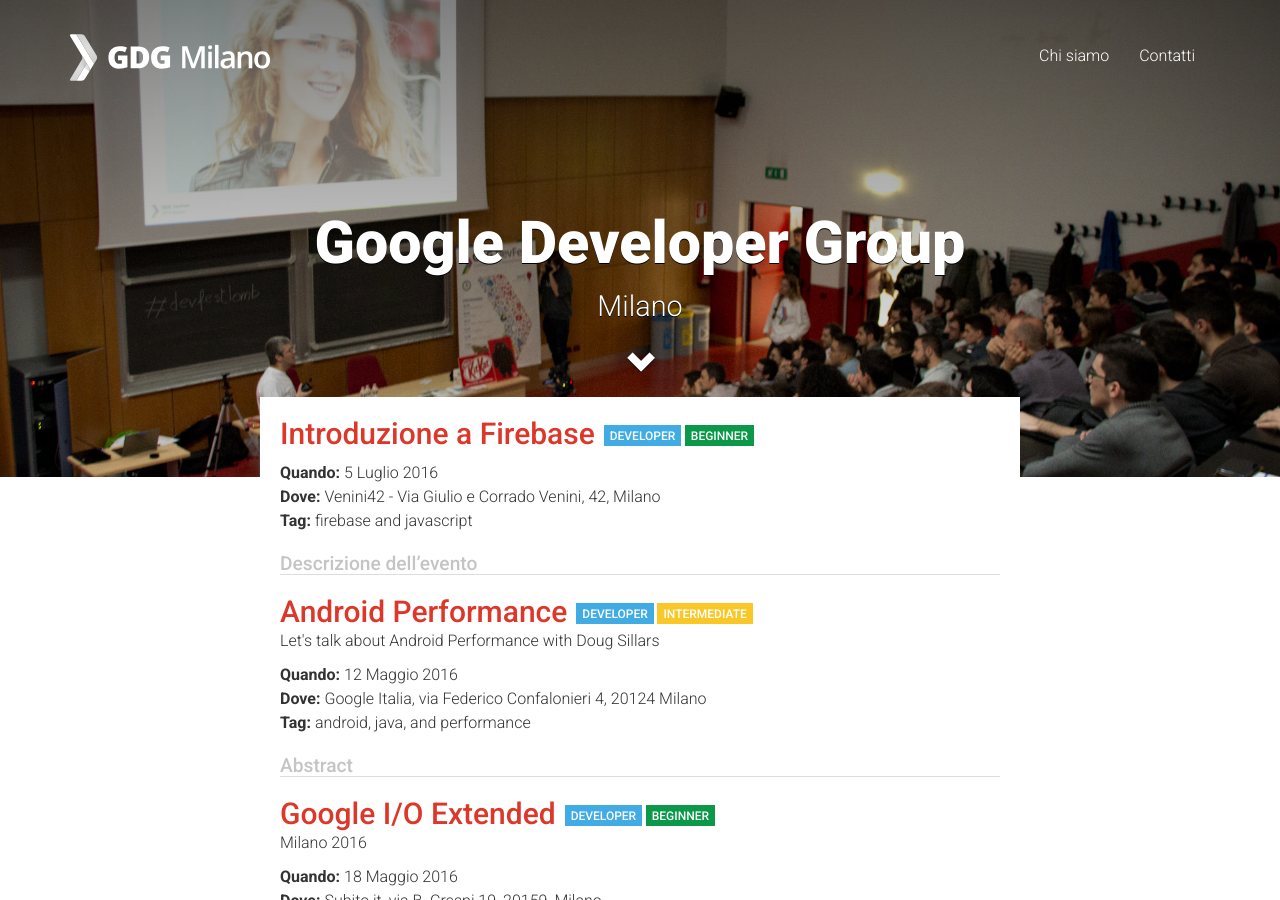
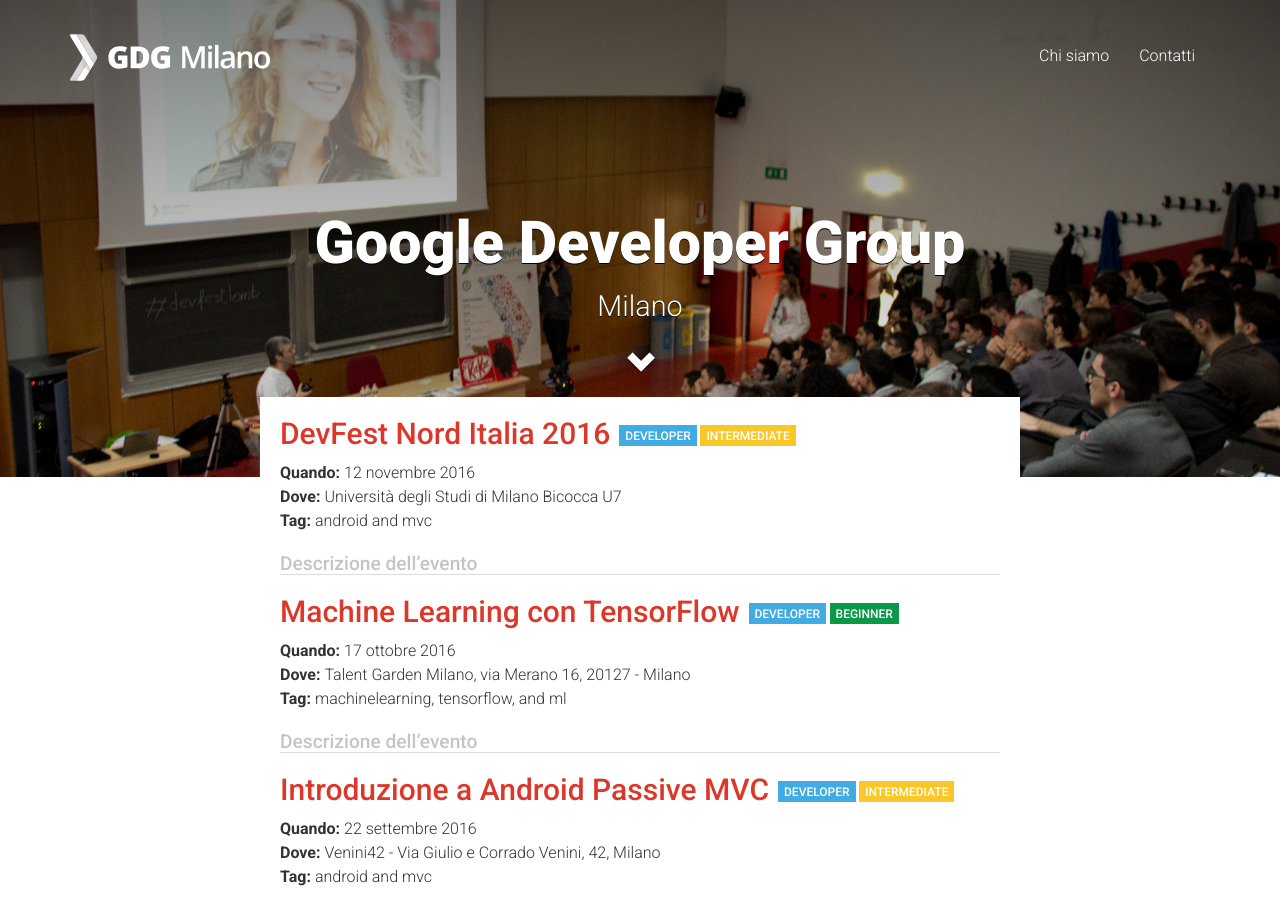
Before and after one commit to GdgMilano/gdgmilano.github.io, a Jekyll site: the page built from index.html, in a window 1280 px wide and 900 px high. Built offline with Jekyll 4.4.1, drawn with Linux system fonts in a browser that asks for light colours; some of the changed text lies outside the part shown.

Commit message:
aggiornamento varie

```diff
--- /dev/null
+++ b/_posts/2016-09-22-android-passive-mvc.md
@@ -0,0 +1,33 @@
+---
+layout: post
+title: Introduzione a Android Passive MVC
+author: Paolo
+image: assets/GenericBackground.png
+image-position: center
+date: 2016-07-05
+categories: eventi
+tags: android mvc
+level: intermediate
+target: developer
+when: 22 settembre 2016
+where: Venini42 - Via Giulio e Corrado Venini, 42, Milano
+---
+
+### Descrizione dell'evento
+
+Android Passive MVC è un'architettura per applicazioni Android, presentata per la prima volta nel 2013 da alcuni ricercatori dell'Université de technologie de Troyes, France. (https://www.thinkmind.org/index.php?view=article&articleid=patterns_2013_1_20_70039).
+Uno degli scopi dichiarati di tale architettura, oltre a fornire una chiara separazione tra le varie componenti dell'applicazione (seguendo appunto il classico pattern MVC), è quello di semplificare lo sviluppo di applicazioni Android grazie a un'architettura semplice e intuitiva, adatta anche ai neofiti.
+Christian Sarnataro, sviluppatore Java e Android, presenterà un'introduzione all'architettura e racconterà la sua esperienza nello sviluppo di alcune applicazioni di media complessità.
+
+Ringraziamo Mikamai e LinkMe che ospitano l'evento.
+
+### Dove
+
+<div style="width:100%; text-align:left;">
+<iframe width="100%" height="450" frameborder="0" style="border:0"
+src="https://www.google.com/maps/embed/v1/place?q=place_id:ChIJLzbmIN7GhkcR1k5fVW_7Wsk&key=AIzaSyB11l5WOMd4CF44z3sDkzmuyGNxZyvhMng" allowfullscreen></iframe>
+</div>
+
+### Registrati
+
+<div style="width:100%; text-align:left;" ><iframe  src="//eventbrite.it/tickets-external?eid=26184322012&ref=etckt" frameborder="0" height="214" width="100%" vspace="0" hspace="0" marginheight="5" marginwidth="5" scrolling="auto" allowtransparency="true"></iframe><div style="font-family:Helvetica, Arial; font-size:10px; padding:5px 0 5px; margin:2px; width:100%; text-align:left;" ><a class="powered-by-eb" style="color: #dddddd; text-decoration: none;" target="_blank" href="http://www.eventbrite.it/r/etckt">Con tecnologia Eventbrite</a></div></div>
--- /dev/null
+++ b/_posts/2016-10-17-tensor-flow.md
@@ -0,0 +1,31 @@
+---
+layout: post
+title: Machine Learning con TensorFlow
+author: Paolo
+image: assets/GenericBackground.png
+image-position: center
+date: 2016-07-05
+categories: eventi
+tags: machinelearning tensorflow ml
+level: beginner
+target: developer
+when: 17 ottobre 2016
+where: Talent Garden Milano, via Merano 16, 20127 - Milano
+---
+
+### Descrizione dell'evento
+
+<p><span>TensorFlow &egrave; un software Open Source studiato per l'apprendimento automatico in vari contesti, dal natural language processing al riconoscimento di immagini. TensorFlow &egrave; stato originariamente sviluppato dal Google Brain team per scopi di ricerca in Google e successivamente rilasciato come software Open Source sotto la licenza Apache 2.0.</span></p>
+<p><span>In questo talk utilizzeremo un approccio "hands-on" per esplorarne le potenzialit&agrave; e vedere come la costruzione di modelli predittivi diventi semplice.</span></p>
+<p>#Google #ML<span>&nbsp;#MachineLearning</span><span>&nbsp;#TensorFlow</span></p>
+<p>Ringraziamo <a title="TAG Milano" href="http://milano.talentgarden.org/" target="_blank">TAG Milano</a>&nbsp;che ospita l'evento.</p>
+
+### Dove
+
+<div style="width:100%; text-align:left;">
+<iframe src="https://www.google.com/maps/embed?pb=!1m18!1m12!1m3!1d2796.6330104082313!2d9.219113415736798!3d45.497334479101404!2m3!1f0!2f0!3f0!3m2!1i1024!2i768!4f13.1!3m3!1m2!1s0x4786c71ed10a476b%3A0xd2ec0047ea24ab80!2sTalent+Garden+Milano+-+Merano!5e0!3m2!1sit!2sit!4v1475008970780" style="border:0; height: 450px; width:100%" allowfullscreen></iframe>
+</div>
+
+### Registrati
+
+<div style="width:100%; text-align:left;"><iframe src="//eventbrite.it/tickets-external?eid=26977473349&ref=etckt" frameborder="0" height="275" width="100%" vspace="0" hspace="0" marginheight="5" marginwidth="5" scrolling="auto" allowtransparency="true"></iframe><div style="font-family:Helvetica, Arial; font-size:12px; padding:10px 0 5px; margin:2px; width:100%; text-align:left;" ><a class="powered-by-eb" style="color: #ADB0B6; text-decoration: none;" target="_blank" href="http://www.eventbrite.it/">Con tecnologia Eventbrite</a></div></div>
--- /dev/null
+++ b/_posts/2016-11-12-devfest-nord-italia.md
@@ -0,0 +1,30 @@
+---
+layout: post
+title: DevFest Nord Italia 2016
+author: Paolo
+image: assets/GenericBackground.png
+image-position: center
+date: 2016-07-05
+categories: eventi
+tags: android mvc
+level: intermediate
+target: developer
+when: 12 novembre 2016
+where: Università degli Studi di Milano Bicocca U7
+---
+
+### Descrizione dell'evento
+
+La DevFest è l’evento GDG più importante dell’anno. Si tratta di un evento proposto da Google stessa e si tiene in tutto il mondo, solitamente nel periodo autunnale.
+<br>
+Come dice la parola, la DevFest è prima di tutto una festa, un momento di ritrovo per gli sviluppatori, i professionisti dell’informatica, gli studenti e i tech enthusiast in generale.
+
+### Dove
+
+<div style="width:100%; text-align:left;">
+<iframe src="https://www.google.com/maps/embed?pb=!1m18!1m12!1m3!1d2795.6198209099985!2d9.210160315737426!3d45.517731279101454!2m3!1f0!2f0!3f0!3m2!1i1024!2i768!4f13.1!3m3!1m2!1s0x0%3A0x57e9ff45dc8331de!2sU7+-+Universit%C3%A0+degli+Studi+di+Milano-Bicocca!5e0!3m2!1sit!2sit!4v1475008650506" style="border:0; height: 450px; width:100%" allowfullscreen></iframe>
+</div>
+
+### Registrati
+
+<div style="width:100%; text-align:left;"><iframe src="//eventbrite.it/tickets-external?eid=27905616450&ref=etckt" frameborder="0" height="360" width="100%" vspace="0" hspace="0" marginheight="5" marginwidth="5" scrolling="auto" allowtransparency="true"></iframe><div style="font-family:Helvetica, Arial; font-size:12px; padding:10px 0 5px; margin:2px; width:100%; text-align:left;" ><a class="powered-by-eb" style="color: #ADB0B6; text-decoration: none;" target="_blank" href="http://www.eventbrite.it/">Con tecnologia Eventbrite</a></div></div>
--- a/chi-siamo/index.html
+++ b/chi-siamo/index.html
@@ -49,6 +49,7 @@
                 <a href="https://plus.google.com/+PaoloDadda1/posts">Paolo Dadda</a>
               </h3>
             </div>
+            <br><br>
           </div>
           <div class="col-md-8 col-md-offset-2">
             <h2>Cosa Facciamo</h2>
```
Also changed, not shown: _includes/script.html (+0 -10 lines).
